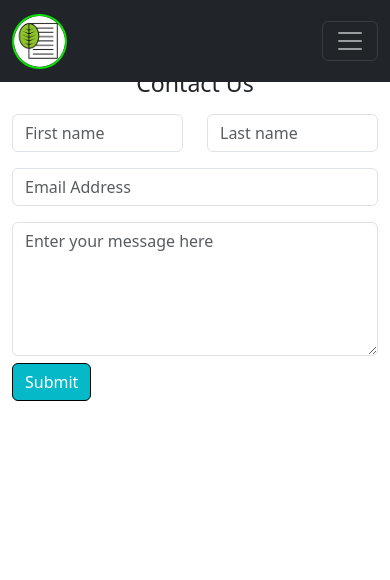
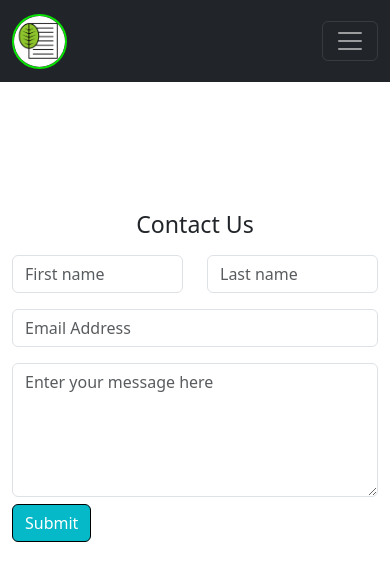
Before and after one commit to AbdinasirM/life-log-Website, an Angular app in the folder life-log/: page /contact-us in a window 390 px wide. Shown: the top 580 px of the page. Built offline with nearby package versions, Linux system fonts and the light colour scheme.

Commit message:
Added mobile compatibility with the contact page along with button styling

```diff
--- a/life-log/src/app/contact-us/contact-us.component.scss
+++ b/life-log/src/app/contact-us/contact-us.component.scss
@@ -1,5 +1,9 @@
 .col-md-6{
-    margin-top: 18%;
+    position: absolute;
+    top: 25%;
+    transform: transformY(25);
+
+
 }
 #submitBtn{
     margin-top: 2%;
```
